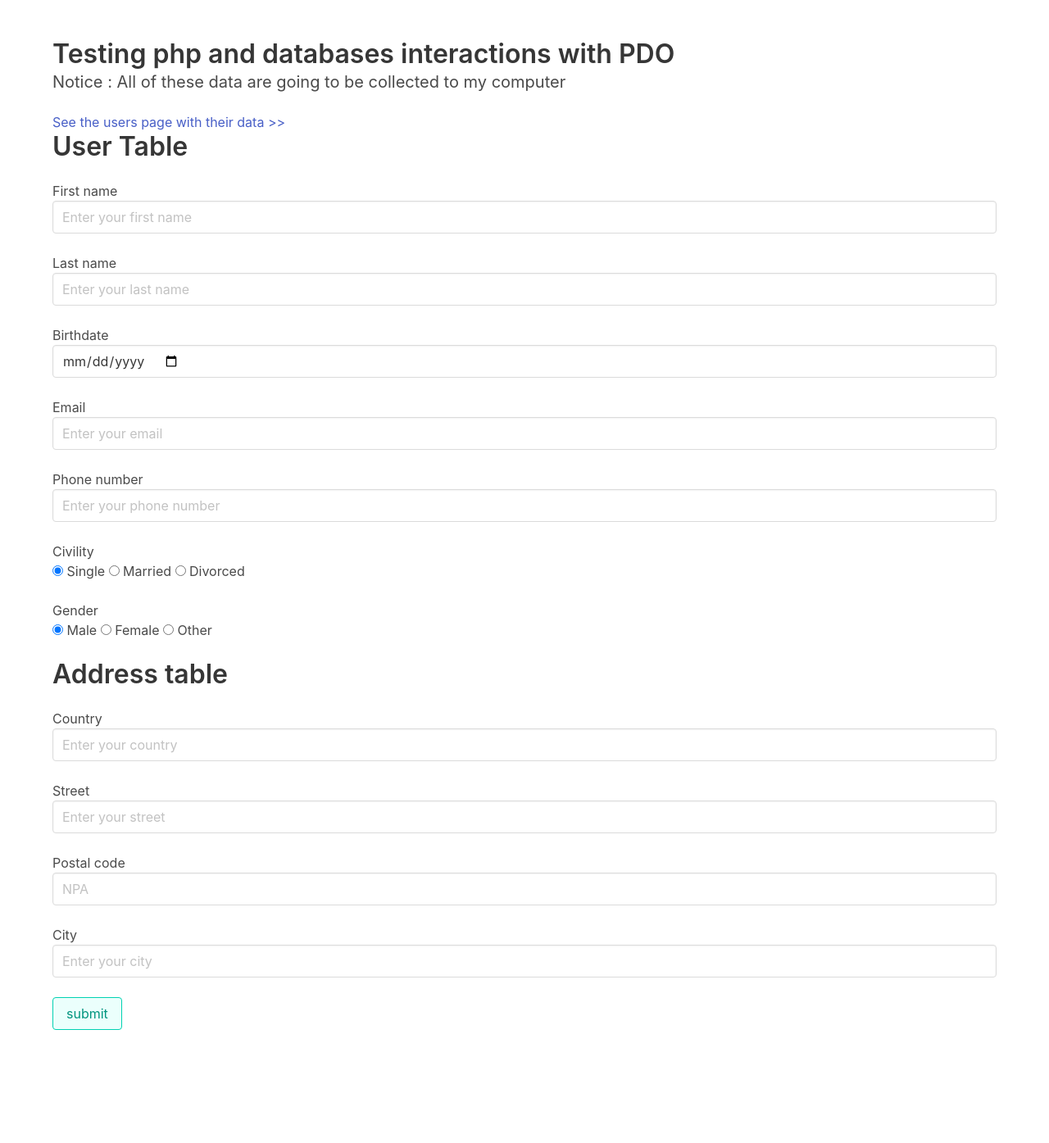
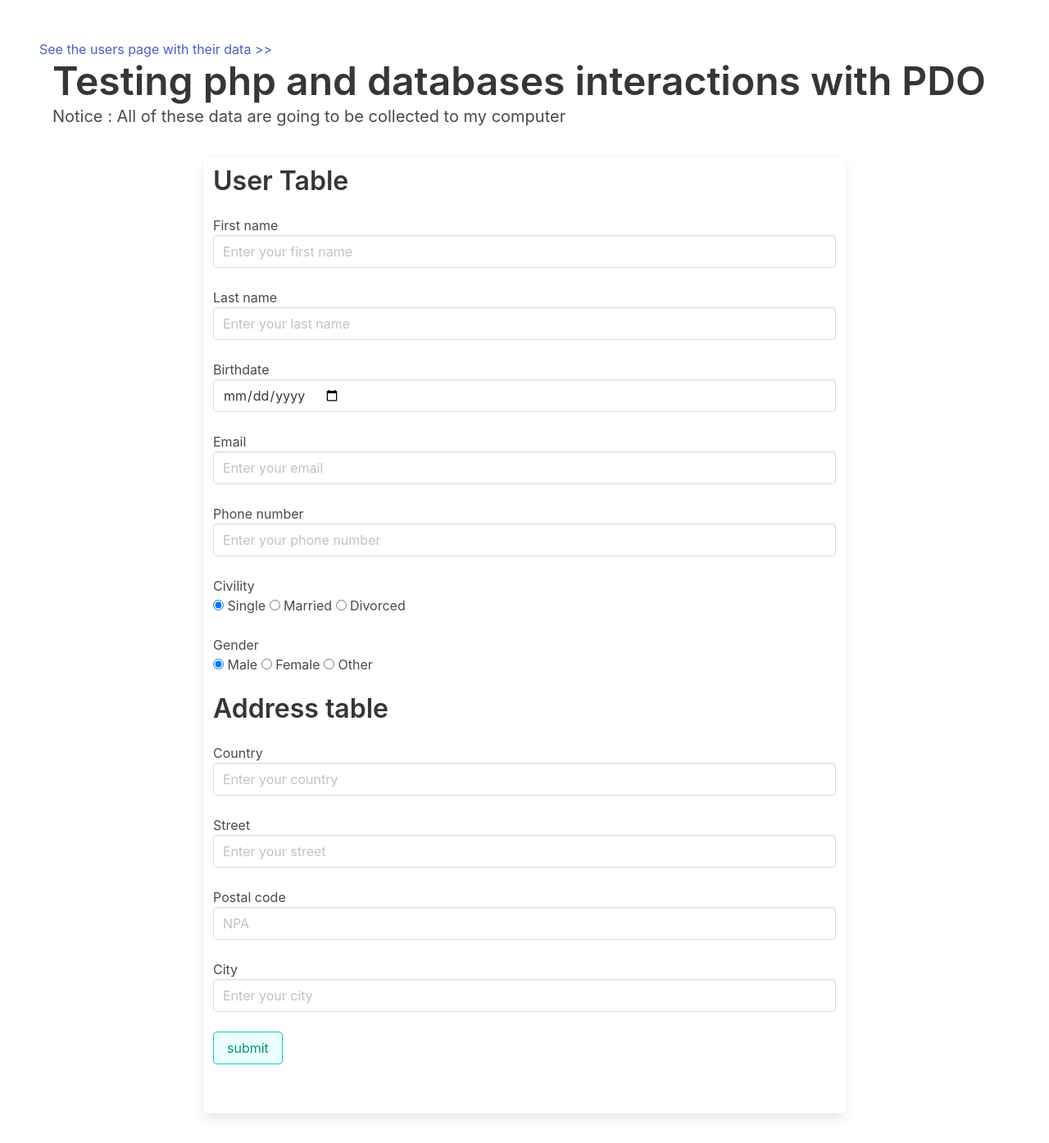
Before and after one commit to BastienVienet/SQLform, a PHP site: page / in a window 1280 px wide. Shown: the whole page at 82% size. Before the commit the page ends 1257 px from the top, so only its background shows below. Run offline with PHP 8.4, Linux system fonts and the light colour scheme.

Commit message:
Small changes

```diff
--- a/index.php
+++ b/index.php
@@ -92,11 +92,13 @@ if (isset($_POST['submit'])) {
 </head>
 <body>
 <section class="section">
+    <a href="list_users.php">See the users page with their data >></a>
     <div class="container">
-        <h1 class="title">
+        <h1 class="title is-1">
             Testing php and databases interactions with PDO </h1>
-        <h2 class="subtitle">Notice : All of these data are going to be collected to my computer</h2>
-        <a href="list_users.php">See the users page with their data >></a>
+        <h2 class="subtitle">Notice : All of these data are going to be collected to my computer</h2><br>
+        <div class="columns is-multiline">
+            <div class="is-child box column is-8 is-offset-2">
                 <form action="index.php"
                       method="post">
                     <h3 class="title is-3">User Table</h3>
@@ -156,7 +158,8 @@ if (isset($_POST['submit'])) {
                                value="3">
                         <label class="radio"
                                for="civility">Divorced</label>
-            </div><br>
+                    </div>
+                    <br>
                     <p>Gender</p>
                     <div>
                         <input id="sex"
@@ -181,7 +184,8 @@ if (isset($_POST['submit'])) {
                         <label class="radio"
                                for="sex">Other
                         </label>
-            </div><br>
+                    </div>
+                    <br>
                     <h3 class="title is-3">Address table</h3>
                     <label for="country">Country<br>
                         <input class="input is-normal"
@@ -219,6 +223,8 @@ if (isset($_POST['submit'])) {
                            value="submit"><br><br><br>
                 </form>
             </div>
+        </div>
+    </div>
 </section>
 </body>
 </html>
```
Lines whose indentation alone changed are shown as unchanged.
